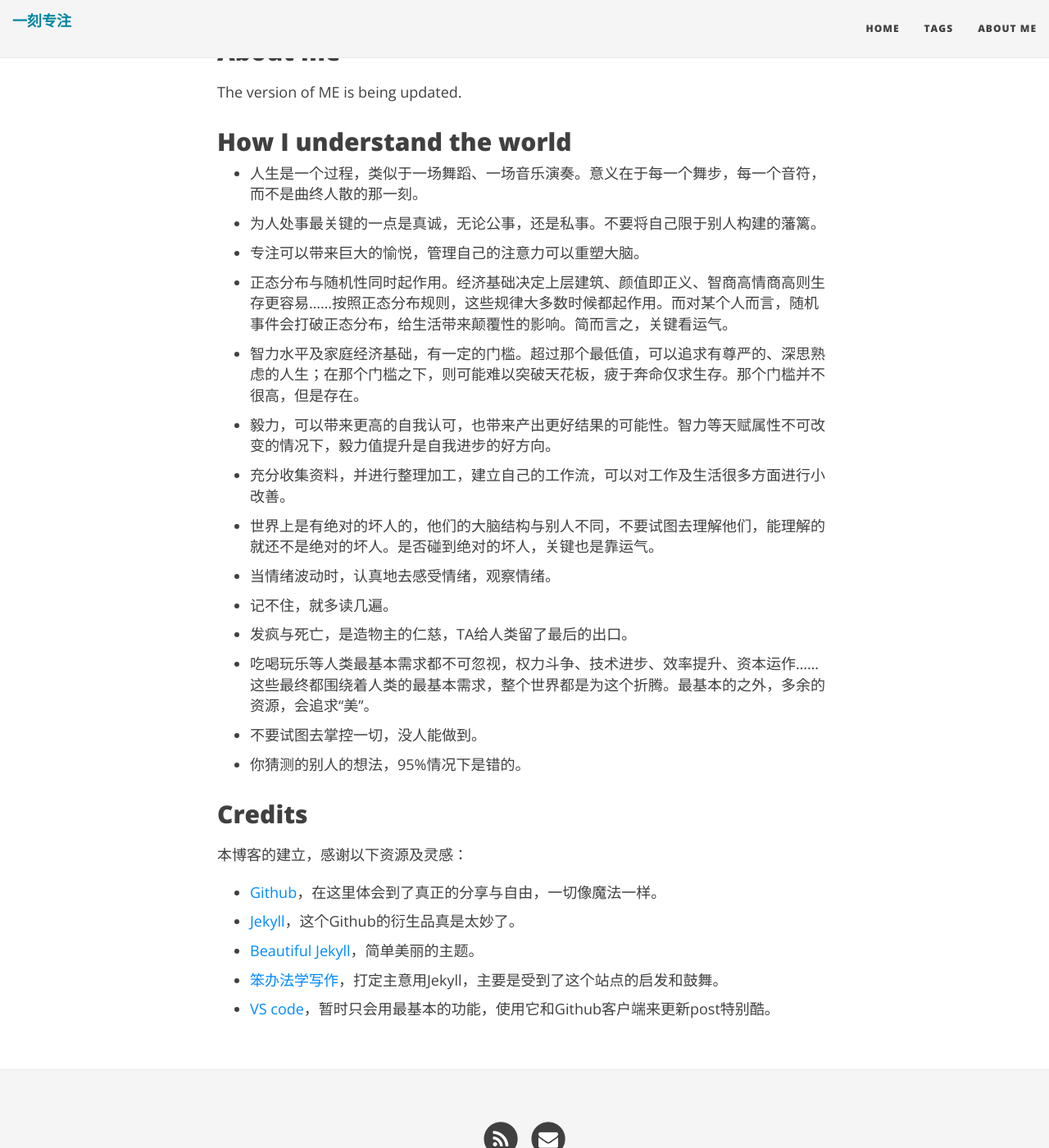
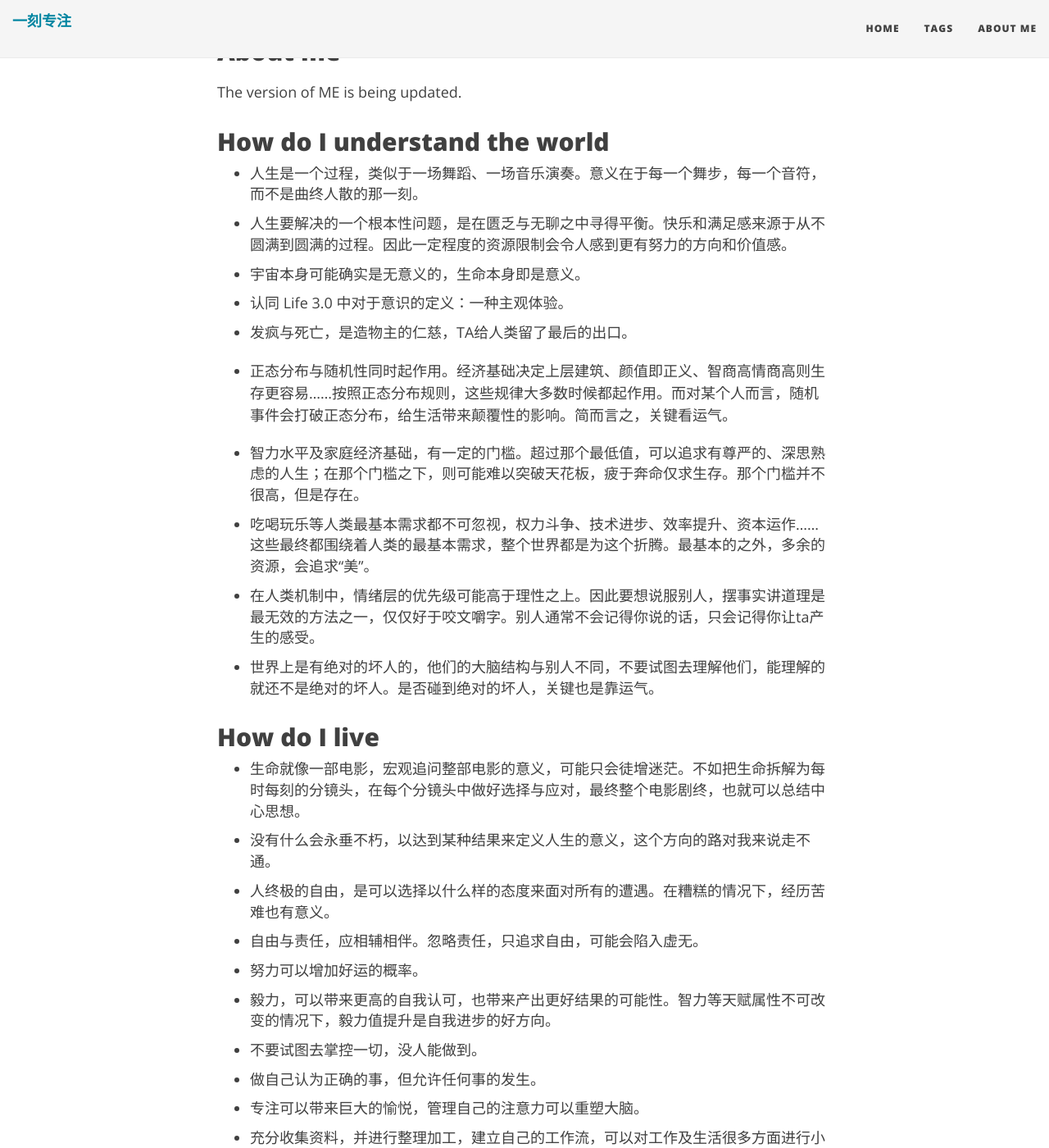
Before and after one commit to mihouta/mihouta.github.io, a Jekyll site: the page built from aboutme.md, in a window 1280 px wide and 1400 px high, scrolled down 286 px. Shown: the whole window at 82% size. Built offline with Jekyll 4.4.1, drawn with Linux system fonts in a browser that asks for light colours; nearby versions of some CDN libraries; some of the changed text lies outside the part shown.

Commit message:
Update aboutme.md

```diff
--- a/aboutme.md
+++ b/aboutme.md
@@ -8,28 +8,33 @@ subtitle: to be updated
 
 The version of ME is being updated.
 
-## How I understand the world
+## How do I understand the world
 
 - 人生是一个过程，类似于一场舞蹈、一场音乐演奏。意义在于每一个舞步，每一个音符，而不是曲终人散的那一刻。
-- 为人处事最关键的一点是真诚，无论公事，还是私事。不要将自己限于别人构建的藩篱。
+- 人生要解决的一个根本性问题，是在匮乏与无聊之中寻得平衡。快乐和满足感来源于从不圆满到圆满的过程。因此一定程度的资源限制会令人感到更有努力的方向和价值感。
+- 宇宙本身可能确实是无意义的，生命本身即是意义。
+- 认同 Life 3.0 中对于意识的定义：一种主观体验。
+- 发疯与死亡，是造物主的仁慈，TA给人类留了最后的出口。
+- 正态分布与随机性同时起作用。经济基础决定上层建筑、颜值即正义、智商高情商高则生存更容易……按照正态分布规则，这些规律大多数时候都起作用。而对某个人而言，随机事件会打破正态分布，给生活带来颠覆性的影响。简而言之，关键看运气。
+
+- 智力水平及家庭经济基础，有一定的门槛。超过那个最低值，可以追求有尊严的、深思熟虑的人生；在那个门槛之下，则可能难以突破天花板，疲于奔命仅求生存。那个门槛并不很高，但是存在。
+- 吃喝玩乐等人类最基本需求都不可忽视，权力斗争、技术进步、效率提升、资本运作……这些最终都围绕着人类的最基本需求，整个世界都是为这个折腾。最基本的之外，多余的资源，会追求“美”。
+- 在人类机制中，情绪层的优先级可能高于理性之上。因此要想说服别人，摆事实讲道理是最无效的方法之一，仅仅好于咬文嚼字。别人通常不会记得你说的话，只会记得你让ta产生的感受。
+- 世界上是有绝对的坏人的，他们的大脑结构与别人不同，不要试图去理解他们，能理解的就还不是绝对的坏人。是否碰到绝对的坏人，关键也是靠运气。
+
+## How do I live
+
+- 生命就像一部电影，宏观追问整部电影的意义，可能只会徒增迷茫。不如把生命拆解为每时每刻的分镜头，在每个分镜头中做好选择与应对，最终整个电影剧终，也就可以总结中心思想。
+- 没有什么会永垂不朽，以达到某种结果来定义人生的意义，这个方向的路对我来说走不通。
+- 人终极的自由，是可以选择以什么样的态度来面对所有的遭遇。在糟糕的情况下，经历苦难也有意义。
+- 自由与责任，应相辅相伴。忽略责任，只追求自由，可能会陷入虚无。
+- 努力可以增加好运的概率。
+- 毅力，可以带来更高的自我认可，也带来产出更好结果的可能性。智力等天赋属性不可改变的情况下，毅力值提升是自我进步的好方向。
+- 不要试图去掌控一切，没人能做到。
+- 做自己认为正确的事，但允许任何事的发生。
 - 专注可以带来巨大的愉悦，管理自己的注意力可以重塑大脑。
-- 正态分布与随机性同时起作用。经济基础决定上层建筑、颜值即正义、智商高情商高则生存更容易……按照正态分布规则，这些规律大多数时候都起作用。而对某个人而言，随机事件会打破正态分布，给生活带来颠覆性的影响。简而言之，关键看运气。
-- 智力水平及家庭经济基础，有一定的门槛。超过那个最低值，可以追求有尊严的、深思熟虑的人生；在那个门槛之下，则可能难以突破天花板，疲于奔命仅求生存。那个门槛并不很高，但是存在。
-- 毅力，可以带来更高的自我认可，也带来产出更好结果的可能性。智力等天赋属性不可改变的情况下，毅力值提升是自我进步的好方向。
 - 充分收集资料，并进行整理加工，建立自己的工作流，可以对工作及生活很多方面进行小改善。
-- 世界上是有绝对的坏人的，他们的大脑结构与别人不同，不要试图去理解他们，能理解的就还不是绝对的坏人。是否碰到绝对的坏人，关键也是靠运气。
-- 当情绪波动时，认真地去感受情绪，观察情绪。
-- 记不住，就多读几遍。
-- 发疯与死亡，是造物主的仁慈，TA给人类留了最后的出口。
-- 吃喝玩乐等人类最基本需求都不可忽视，权力斗争、技术进步、效率提升、资本运作……这些最终都围绕着人类的最基本需求，整个世界都是为这个折腾。最基本的之外，多余的资源，会追求“美”。
-- 不要试图去掌控一切，没人能做到。
+- 在某一个方面不停地 zoom in，可以有效抵抗无聊。
+- 当情绪波动时，认真地去感受情绪，观察情绪。不带评判地觉察。
 - 你猜测的别人的想法，95%情况下是错的。
-
-## Credits
-
-本博客的建立，感谢以下资源及灵感：
- - [Github](www.github.com)，在这里体会到了真正的分享与自由，一切像魔法一样。
- - [Jekyll](https://jekyllrb.com/)，这个Github的衍生品真是太妙了。
- - [Beautiful Jekyll](https://deanattali.com/beautiful-jekyll/)，简单美丽的主题。
- - [笨办法学写作](https://www.cnfeat.com/)，打定主意用Jekyll，主要是受到了这个站点的启发和鼓舞。
- - [VS code](https://code.visualstudio.com/)，暂时只会用最基本的功能，使用它和Github客户端来更新post特别酷。
+- 真诚地与人相处，这是维护成本最低，也最心安的处世方式。不必将自己限于别人构建的藩篱。
```
